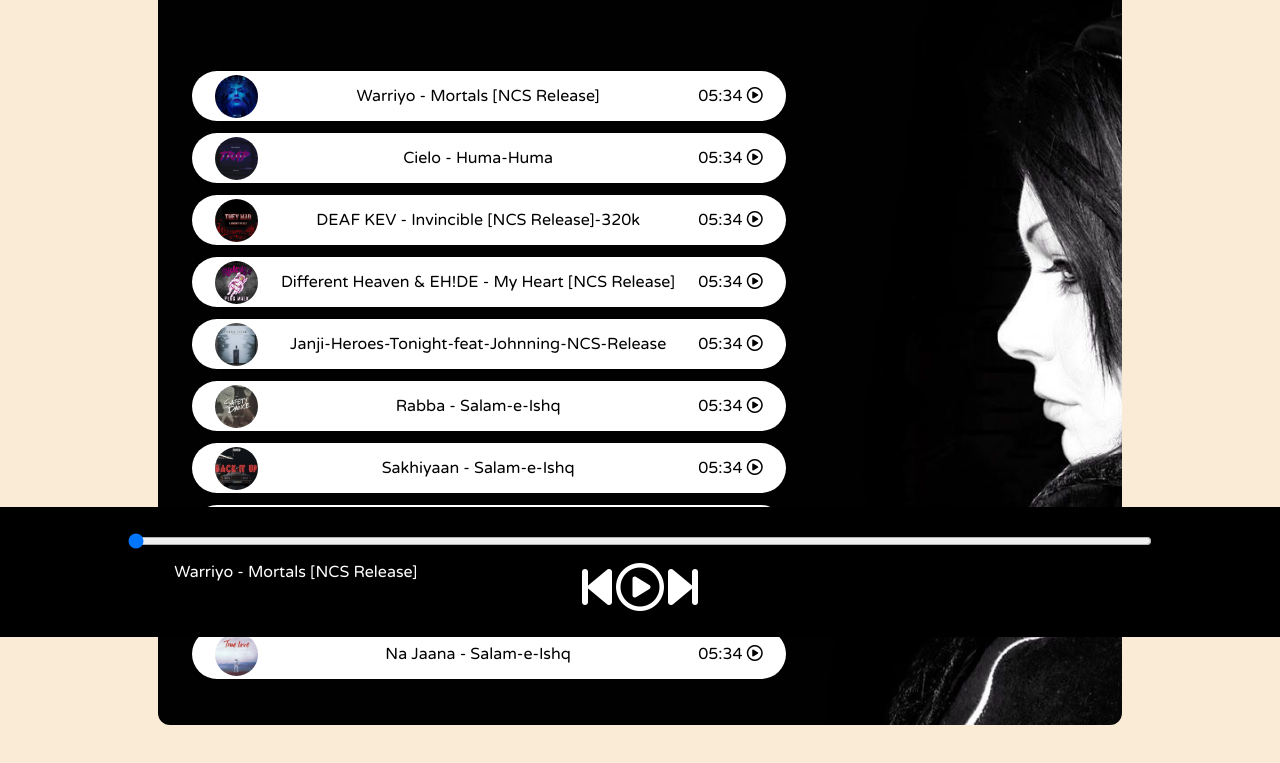
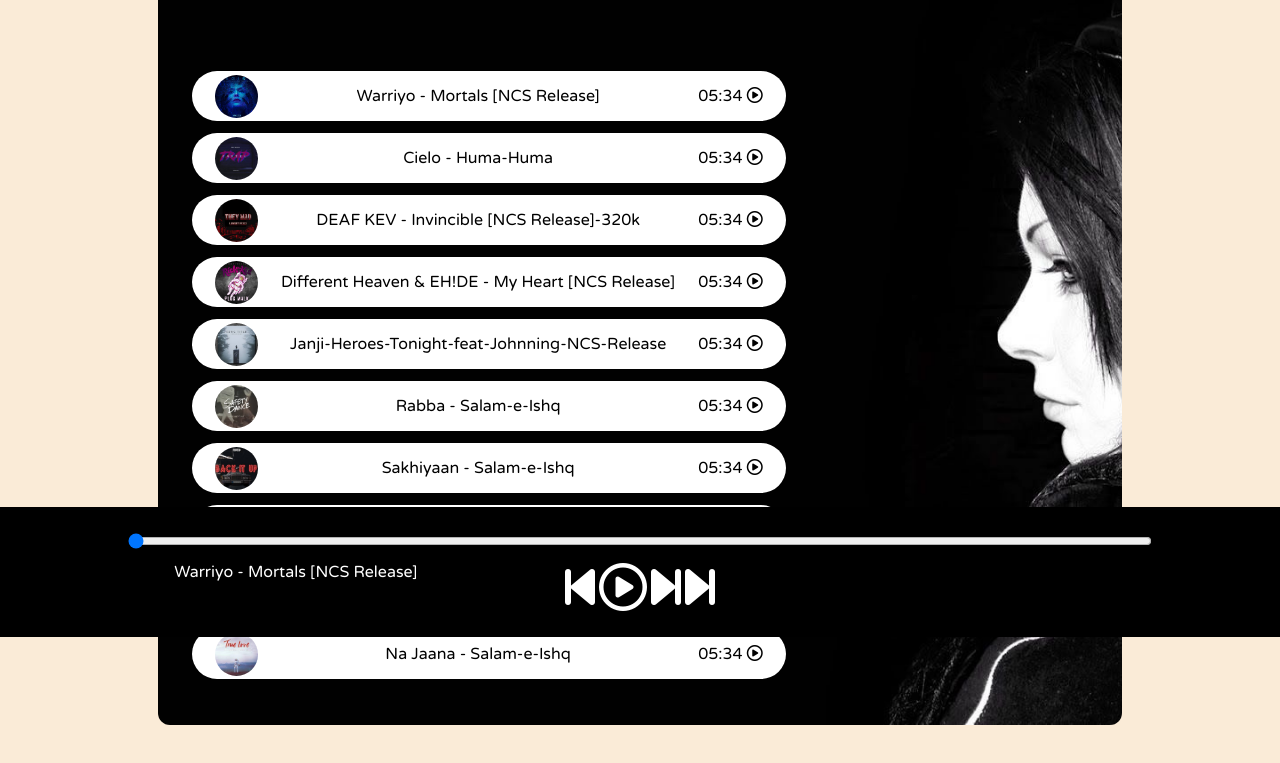
Before and after one commit to Mastermindumang/Mastermindumang.github.io, a plain HTML site: page index.html in a window 1280 px wide. Shown: the part 163-926 px from the top of the page. Drawn offline with Linux system fonts and the light colour scheme.

Commit message:
Update index.html

```diff
--- a/index.html
+++ b/index.html
@@ -94,6 +94,7 @@
             <i class="fas fa-3x fa-step-backward" id="previous"></i>
             <i class="far fa-3x fa-play-circle" id="masterPlay"></i>
             <i class="fas fa-3x fa-step-forward" id="next"></i>
+            <i class="fas fa-3x fa-step-forward" id="next"></i>
         </div>
         <div class="songInfo">
             <img src="playing.gif" width="42px" alt="" id="gif"> <span id="masterSongName">Warriyo - Mortals [NCS Release]</span>
```
